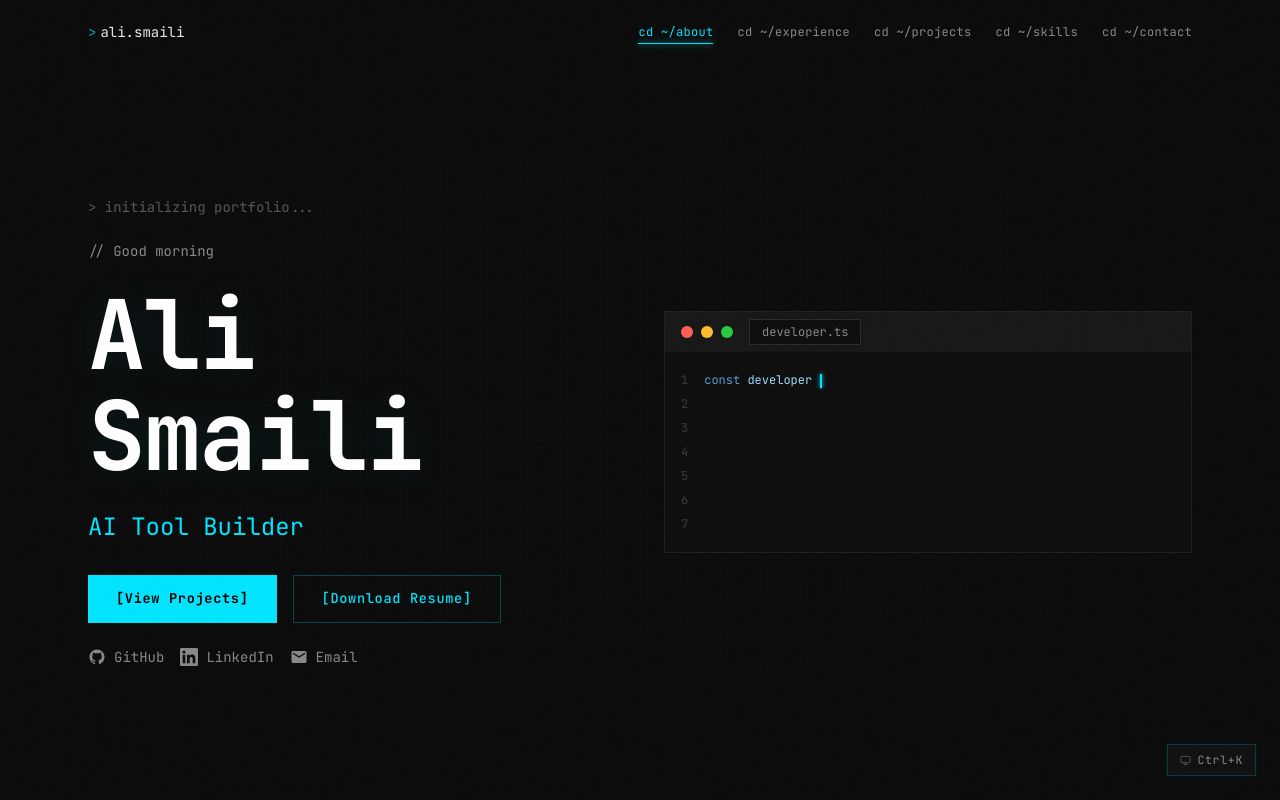
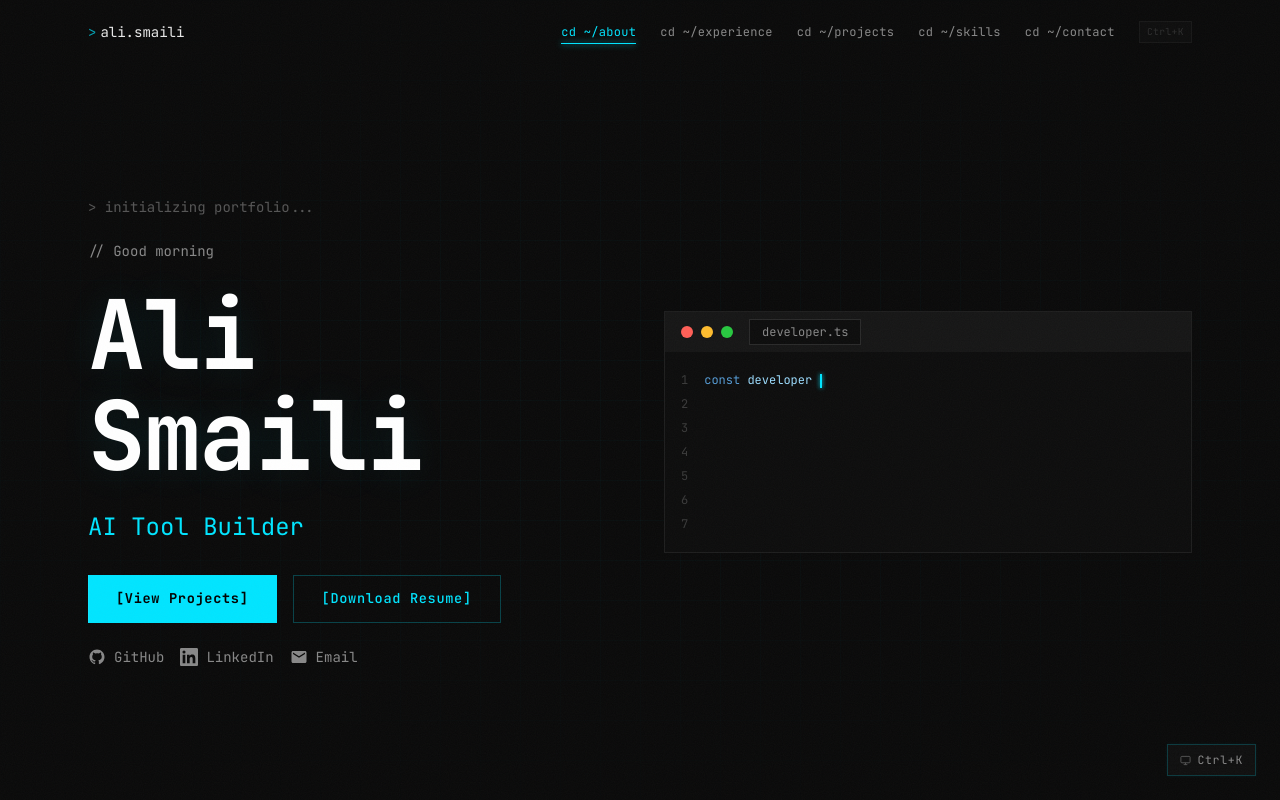
Before and after one commit to Smailiali/Portfolio-New, a Next.js app: page / in a window 1280 px wide. Shown: the top 800 px of the page. Built offline with nearby package versions, Linux system fonts and the light colour scheme; a web font is replaced by a local one.

Commit message:
feat: add ⌘K shortcut pill to Navbar with Mac/Win detection
- Accept onOpenPalette prop to wire command palette open
- Detect Mac vs Windows/Linux via navigator.platform for correct label
- Render nav-shortcut-pill button showing ⌘K or Ctrl+K accordingly

```diff
--- a/src/components/Navbar.tsx
+++ b/src/components/Navbar.tsx
@@ -12,10 +12,19 @@ const NAV_LINKS = [
   { label: 'cd ~/contact', href: '#contact', section: 'contact' },
 ]
 
-export default function Navbar() {
+interface NavbarProps {
+  onOpenPalette?: () => void
+}
+
+export default function Navbar({ onOpenPalette }: NavbarProps) {
   const scrollY = useScrollY()
   const [menuOpen, setMenuOpen] = useState(false)
   const [activeSection, setActiveSection] = useState('')
+  const [isMac, setIsMac] = useState(false)
+
+  useEffect(() => {
+    setIsMac(/Mac|iPhone|iPad|iPod/.test(navigator.platform || navigator.userAgent))
+  }, [])
 
   const isScrolled = scrollY > 20
 
@@ -107,6 +116,18 @@ export default function Navbar() {
                 )}
               </a>
             ))}
+
+            {/* ⌘K shortcut indicator */}
+            {onOpenPalette && (
+              <button
+                onClick={onOpenPalette}
+                className="nav-shortcut-pill cursor-none"
+                aria-label={`Open command palette (${isMac ? '⌘K' : 'Ctrl+K'})`}
+                title="Command palette"
+              >
+                {isMac ? '⌘K' : 'Ctrl+K'}
+              </button>
+            )}
           </nav>
 
           {/* Mobile hamburger */}
```
